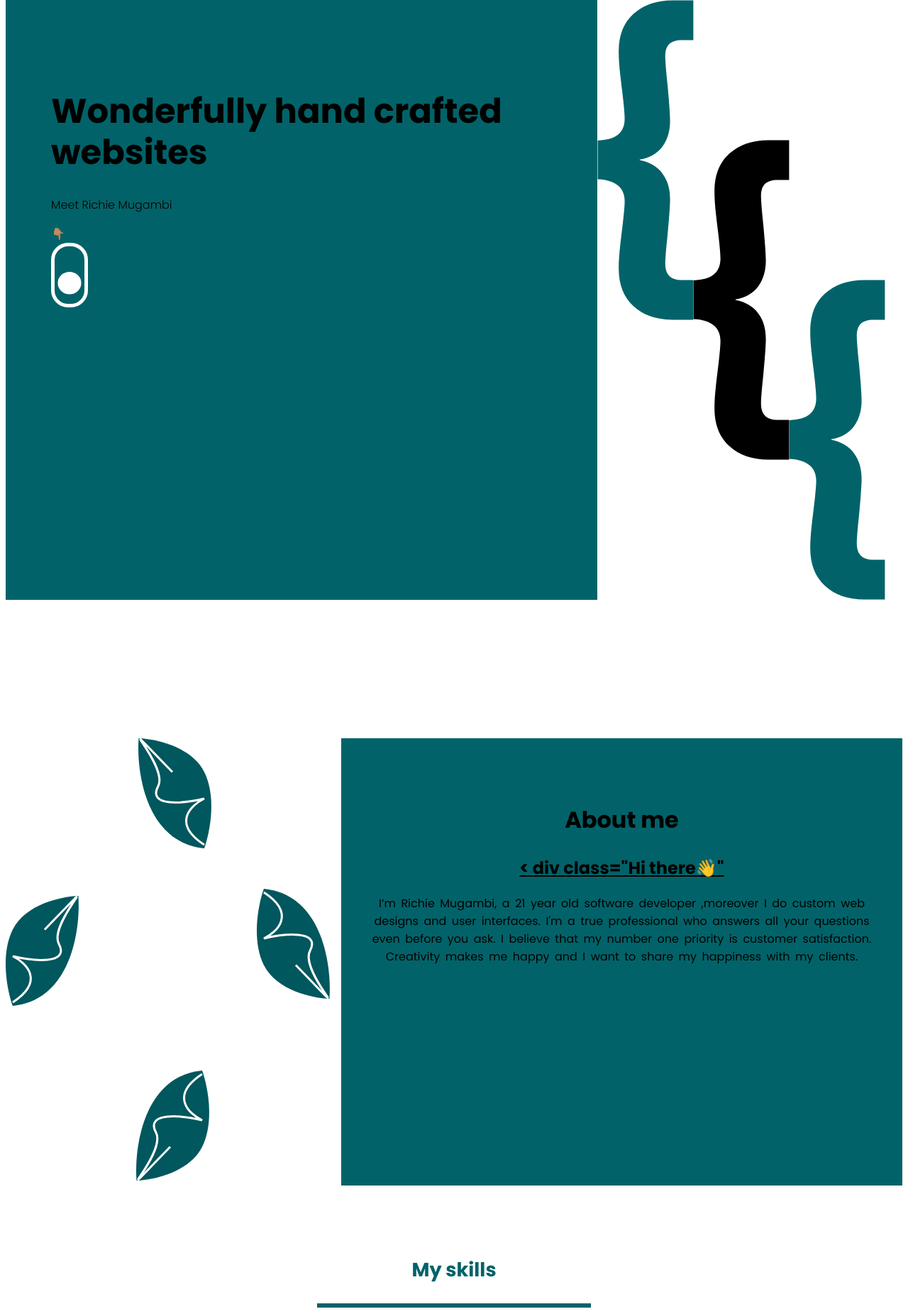
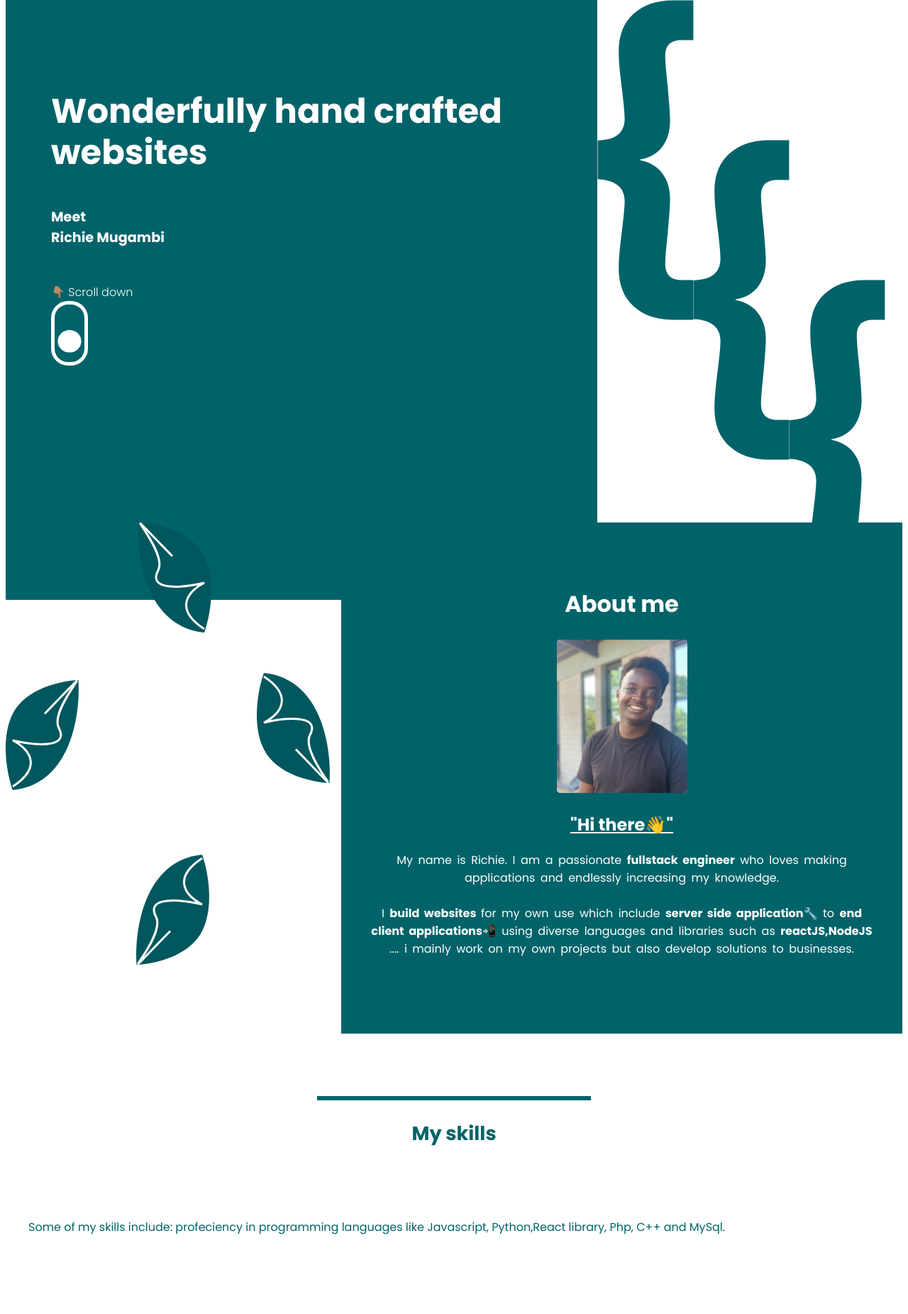
Before and after one commit to RichieMuga/project-portfolio, a PHP site: page / in a window 1280 px wide. Shown: the part 65-1916 px from the top of the page at 71% size. Run offline with PHP 8.4, Linux system fonts and the light colour scheme.

Commit message:
finished with first 2  pages

```diff
--- a/css-style/main.css
+++ b/css-style/main.css
@@ -8,6 +8,7 @@ body {
 h1 {
   font-size: 2em;
   text-align: center;
+  color: white;
 }
 
 ul {
@@ -72,6 +73,7 @@ header a {
   display: grid;
   text-align: center;
   padding: 4em;
+  color: white;
 }
 
 .content #Ellipse-1 {
@@ -136,6 +138,7 @@ header a {
 
 .page-2 {
   width: 100%;
+  height: 100%;
   display: -webkit-box;
   display: -ms-flexbox;
   display: flex;
@@ -145,6 +148,7 @@ header a {
           flex-direction: column;
   background: #016369;
   text-align: center;
+  color: white;
 }
 
 .page-2 h2 {
@@ -154,6 +158,13 @@ header a {
 .page-2 p {
   margin-bottom: 4em;
   word-spacing: .2rem;
+}
+
+.page-2 .profileImage {
+  width: 11.5em;
+  height: 13.5em;
+  background: white;
+  border-radius: 5px;
 }
 
 .page-3 {
@@ -261,7 +272,24 @@ hr {
   height: 1px;
 }
 
+@media only screen and (max-width: 800px) {
+  .meet h4 {
+    margin-bottom: 0;
+  }
+  .meet .name {
+    margin-top: 0;
+    margin-bottom: 1em;
+  }
+}
+
 @media only screen and (min-width: 800px) {
+  .meet h4 {
+    margin-bottom: 0;
+  }
+  .meet .name {
+    margin-top: 0;
+    margin-bottom: 1em;
+  }
   .my-work-item-contents {
     display: -ms-grid;
     display: grid;
@@ -312,6 +340,7 @@ hr {
     font-size: 3em;
     line-height: 1.2em;
     text-align: left;
+    margin-bottom: 1em;
   }
   .scroll {
     margin: unset;
@@ -319,7 +348,15 @@ hr {
   .meet {
     margin: unset;
   }
+  .meet h4 {
+    margin: 0;
+    font-size: 1.2em;
+  }
+  .meet .name {
+    margin-bottom: 2.6em;
+  }
   .meet #scroll {
+    padding-top: 2em;
     border-top: 50%;
   }
   .about-me-content-page {
@@ -330,8 +367,10 @@ hr {
     display: -webkit-box;
     display: -ms-flexbox;
     display: flex;
-    margin-top: 20rem;
+    margin-top: 1em;
     grid-gap: 1em;
+    height: 90%;
+    margin-bottom: 4em;
   }
   .about-me-content-page .about-me {
     display: block;
--- a/css-style/main.scss
+++ b/css-style/main.scss
@@ -7,12 +7,14 @@ body{
 h1{
     font-size: 2em;
     text-align: center;
+    color:white;
 }
 ul{
     list-style-type: none;
     margin: 0;
     padding: 0;
 }
+
 a{
     text-decoration: none;
 }
@@ -54,6 +56,7 @@ header{
     display: grid;
     text-align: center;
     padding: 4em;
+    color:white;
 
     #Ellipse-1{
         animation: bounce-1 2.7s ease-in-out 0s infinite;
@@ -88,16 +91,24 @@ header{
 }
 .page-2{
     width: 100%;
+    height:100%;
     display: flex;
     flex-direction: column;
     background: rgb(1,99,105);
     text-align: center;
+    color:white;
     h2{
         text-decoration: underline;
     }
     p{
         margin-bottom: 4em;
         word-spacing: .2rem;
+    }
+    .profileImage{
+        width:11.5em;
+        height:13.5em;
+        background: white;
+        border-radius: 5px;
     }
 }
 .page-3{
@@ -178,9 +189,29 @@ hr{
     height: 1px;
 }
 
+@media only screen and (max-width:800px) {
+.meet{
+    h4{
+        margin-bottom: 0;
+    }
+    .name{
+        margin-top:0;
+        margin-bottom: 1em;
+    }
+}
+}
+
 @media only screen and (min-width:800px) {
 
-
+    .meet{
+        h4{
+            margin-bottom: 0;
+        }
+        .name{
+            margin-top:0;
+            margin-bottom: 1em;
+        }
+    }
     .my-work-item-contents{
         display: grid;
         grid-template-columns: auto auto;
@@ -192,6 +223,7 @@ hr{
 
 }
 @media only screen and (min-width:1050px) {
+
     .content{
         height: 90vh;
     }
@@ -219,11 +251,14 @@ hr{
     .content-in-class-above{
         background:rgb(1,99,105) ;
         padding: 6em 8em 6em 4em;
-        text-align: left; h1{
+        text-align: left;
+
+        h1{
         font-size: 3em;
         line-height: 1.2em;
         text-align: left;
-    }
+        margin-bottom: 1em;
+        }
     }
 
     .scroll{
@@ -231,8 +266,16 @@ hr{
     }
     .meet{
         margin: unset;
+        h4{
+           margin:0;
+           font-size: 1.2em;
+        }
+        .name{
+            margin-bottom: 2.6em;
+        }
 
         #scroll{
+            padding-top:2em;
             border-top: 50%;
         }
     }
@@ -243,8 +286,10 @@ hr{
         display: grid;
         grid-template-columns: 2fr 1fr;
         display: flex;
-        margin-top: 20rem;
+        margin-top: 1em;
         grid-gap: 1em;
+        height: 90%;
+        margin-bottom:4em;
     }
 
         #Vector-1{animation: slide-in 1s ease-in-out 200ms 1 none;}
--- a/index.html
+++ b/index.html
@@ -3,7 +3,7 @@
 <head>
     <meta charset='utf-8'>
     <meta http-equiv='X-UA-Compatible' content='IE=edge'>
-    <title>Portfolio</title>
+    <title>Richie M portolio</title>
     <meta name='viewport' content='width=device-width, initial-scale=1'>
     <link rel='stylesheet' type='text/css' media='screen' href="css-style/main.css">
 
@@ -24,8 +24,10 @@
     <div class="content">
         <div class="content-in-class-above">
         <h1>Wonderfully hand crafted websites</h1>
-       <div class="meet"><p>Meet Richie Mugambi</p>
-            <span class="emoji">👇🏽</span></div>
+       <div class="meet">
+        <h4>Meet</h4>
+        <h4 class="name">Richie Mugambi</h4>
+            <span class="emoji">👇🏽  Scroll down</span></div>
         <svg id="scroll" width="52" height="91" viewBox="0 0 52 91" fill="none" xmlns="http://www.w3.org/2000/svg">
             <g id="ellipse-rect">
             <rect id="Rectangle-4" x="2.5" y="2.5" width="47" height="86" rx="21.5" stroke="white" stroke-width="5"/>
@@ -36,7 +38,7 @@
     <svg class="curlybraces" width="406" height="845" viewBox="0 0 406 845" fill="none" xmlns="http://www.w3.org/2000/svg">
         <g id="curved-brackets">
         <g id="black-1">
-        <path id="Vector-2" d="M135.595 395C148.662 394.467 158.262 391.667 164.395 386.6C170.529 381.267 173.595 373.8 173.595 364.2C173.595 357 172.262 342.733 169.595 321.4C169.329 319.267 168.529 312.467 167.195 301C165.862 289.267 165.195 278.733 165.195 269.4C165.195 246.733 172.129 229.133 185.995 216.6C199.862 203.8 218.395 197.4 241.595 197.4H270.395V253.4H254.795C246.262 253.4 240.129 255.267 236.395 259C232.662 262.733 230.795 268.467 230.795 276.2C230.795 282.067 231.862 295.4 233.995 316.2C236.395 342.067 237.595 359 237.595 367C237.595 381.667 233.995 393.8 226.795 403.4C219.862 413 209.195 419.133 194.795 421.8V422.6C209.195 425.533 219.862 431.8 226.795 441.4C233.995 450.733 237.595 462.867 237.595 477.8C237.595 485.8 236.395 502.733 233.995 528.6C231.862 548.867 230.795 562.067 230.795 568.2C230.795 575.933 232.662 581.667 236.395 585.4C240.129 589.4 246.262 591.4 254.795 591.4H270.395V647.4H241.595C218.395 647.4 199.862 641 185.995 628.2C172.129 615.667 165.195 597.933 165.195 575C165.195 565.667 165.862 555.267 167.195 543.8C168.529 532.067 169.329 525.133 169.595 523C172.262 501.667 173.595 487.4 173.595 480.2C173.595 471.133 170.529 463.933 164.395 458.6C158.262 453 148.662 449.933 135.595 449.4V395Z" fill="black"/>
+        <path id="Vector-2" d="M135.595 395C148.662 394.467 158.262 391.667 164.395 386.6C170.529 381.267 173.595 373.8 173.595 364.2C173.595 357 172.262 342.733 169.595 321.4C169.329 319.267 168.529 312.467 167.195 301C165.862 289.267 165.195 278.733 165.195 269.4C165.195 246.733 172.129 229.133 185.995 216.6C199.862 203.8 218.395 197.4 241.595 197.4H270.395V253.4H254.795C246.262 253.4 240.129 255.267 236.395 259C232.662 262.733 230.795 268.467 230.795 276.2C230.795 282.067 231.862 295.4 233.995 316.2C236.395 342.067 237.595 359 237.595 367C237.595 381.667 233.995 393.8 226.795 403.4C219.862 413 209.195 419.133 194.795 421.8V422.6C209.195 425.533 219.862 431.8 226.795 441.4C233.995 450.733 237.595 462.867 237.595 477.8C237.595 485.8 236.395 502.733 233.995 528.6C231.862 548.867 230.795 562.067 230.795 568.2C230.795 575.933 232.662 581.667 236.395 585.4C240.129 589.4 246.262 591.4 254.795 591.4H270.395V647.4H241.595C218.395 647.4 199.862 641 185.995 628.2C172.129 615.667 165.195 597.933 165.195 575C165.195 565.667 165.862 555.267 167.195 543.8C168.529 532.067 169.329 525.133 169.595 523C172.262 501.667 173.595 487.4 173.595 480.2C173.595 471.133 170.529 463.933 164.395 458.6C158.262 453 148.662 449.933 135.595 449.4V395Z" fill="#016369"/>
         </g>
         <g id="teal-1">
         <path id="Vector-3" d="M270.595 592C283.662 591.467 293.262 588.667 299.395 583.6C305.529 578.267 308.595 570.8 308.595 561.2C308.595 554 307.262 539.733 304.595 518.4C304.329 516.267 303.529 509.467 302.195 498C300.862 486.267 300.195 475.733 300.195 466.4C300.195 443.733 307.129 426.133 320.995 413.6C334.862 400.8 353.395 394.4 376.595 394.4H405.395V450.4H389.795C381.262 450.4 375.129 452.267 371.395 456C367.662 459.733 365.795 465.467 365.795 473.2C365.795 479.067 366.862 492.4 368.995 513.2C371.395 539.067 372.595 556 372.595 564C372.595 578.667 368.995 590.8 361.795 600.4C354.862 610 344.195 616.133 329.795 618.8V619.6C344.195 622.533 354.862 628.8 361.795 638.4C368.995 647.733 372.595 659.867 372.595 674.8C372.595 682.8 371.395 699.733 368.995 725.6C366.862 745.867 365.795 759.067 365.795 765.2C365.795 772.933 367.662 778.667 371.395 782.4C375.129 786.4 381.262 788.4 389.795 788.4H405.395V844.4H376.595C353.395 844.4 334.862 838 320.995 825.2C307.129 812.667 300.195 794.933 300.195 772C300.195 762.667 300.862 752.267 302.195 740.8C303.529 729.067 304.329 722.133 304.595 720C307.262 698.667 308.595 684.4 308.595 677.2C308.595 668.133 305.529 660.933 299.395 655.6C293.262 650 283.662 646.933 270.595 646.4V592Z" fill="#016369"/>
@@ -69,27 +71,26 @@
         </svg>
 </div>
 <div class="page-2">
-    <section class="page-2-contnet">
+    <section class="page-2-content">
         <h1>About me</h1>
-            <h2>&lt; div class="Hi there👋"</h2>
-                <p>I’m Richie Mugambi, a 21 year old software developer ,moreover I do custom web designs and user interfaces.
-                     I'm a true professional who answers all your questions even before you ask.
-                      I believe that my number one priority is customer satisfaction.
-                     Creativity makes me happy and I want to share my happiness with my clients.</p>
+        <img class="profileImage" src="./images/richieImg.jpg" alt="Richie Mugambi">
+            <h2>"Hi there👋"</h2>
+                <p> My name is Richie. I am  a passionate <b>fullstack engineer</b> who loves making applications and endlessly increasing my knowledge.
+                    <br><br>I <b>build websites </b>for my own use which include <b>server side application🔧</b>  to <b>end client applications📲</b>  using diverse languages and libraries such as <b>reactJS,NodeJS</b> .... i mainly work on my own projects but also develop solutions to businesses.</p>
     </section>
 </div>
 </div>
 <div class="page-3">
+    <hr class="line">
     <h1 style="color:rgb(1,99,105); font-size: 1.7em;">My skills</h1>
-    <hr class="line">
    <section class="3rd-page-content">
         <p style="color:rgb(1,99,105);">Some of my skills include: profeciency in programming languages like Javascript, Python,React library, Php, C++ and MySql.</p>
    </section>
 </div>
 <div class="page-4">
     <div class="4th-page-content"></div>
+    <hr>
     <h1 style="color: rgb(1,99,105);">My work</h1>
-        <hr>
         <section class="project-imeges-content">
       <p style="color:rgb(1,99,105); font-size: medium;">Some of the projects that I've worked on include the following:</p>
       <ul class="my-work-item-contents">
```
Also changed, not shown: images/richieImg-removebg-preview.png (added), images/richieImg.jpg (added), 1 other file.
